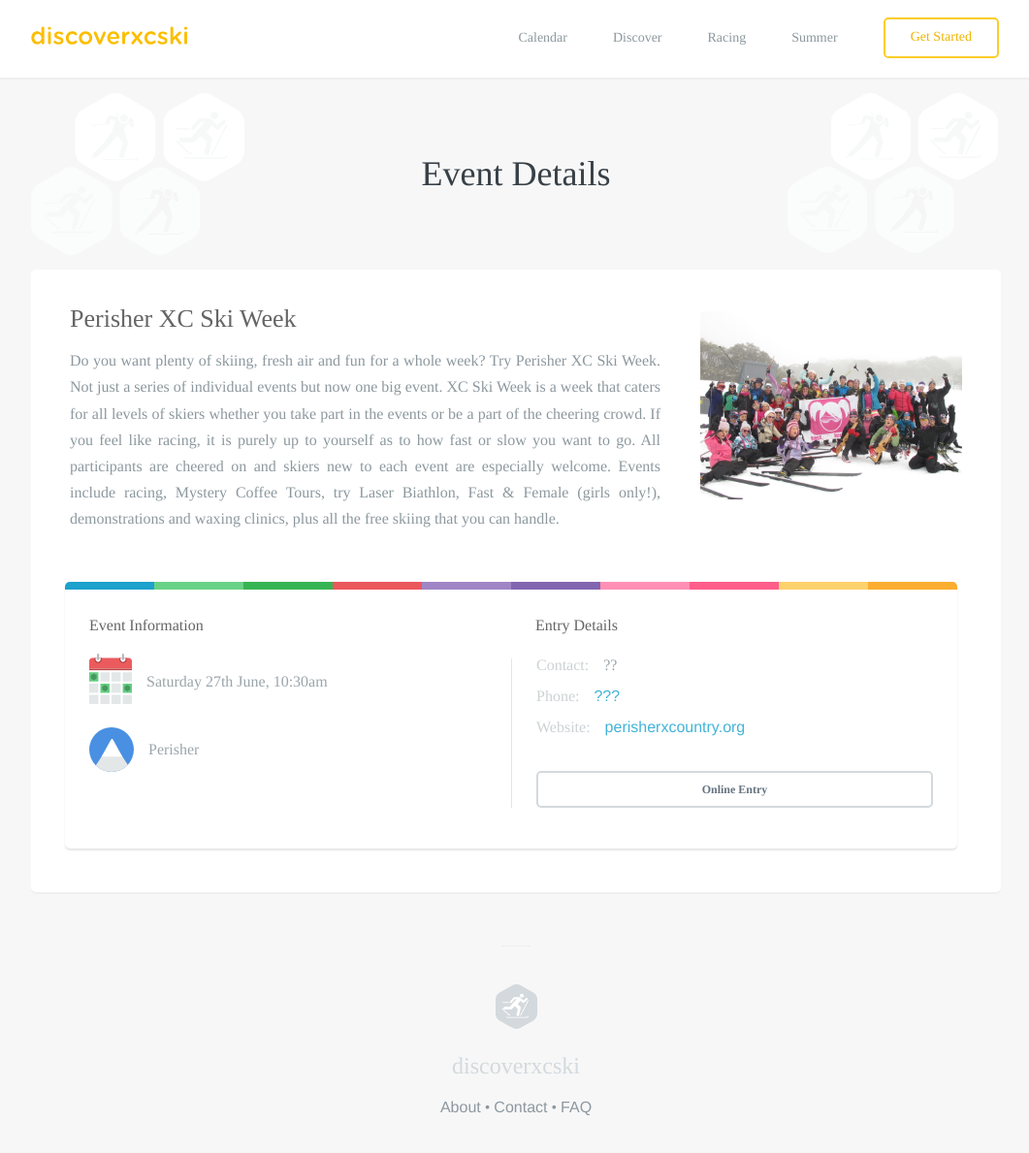
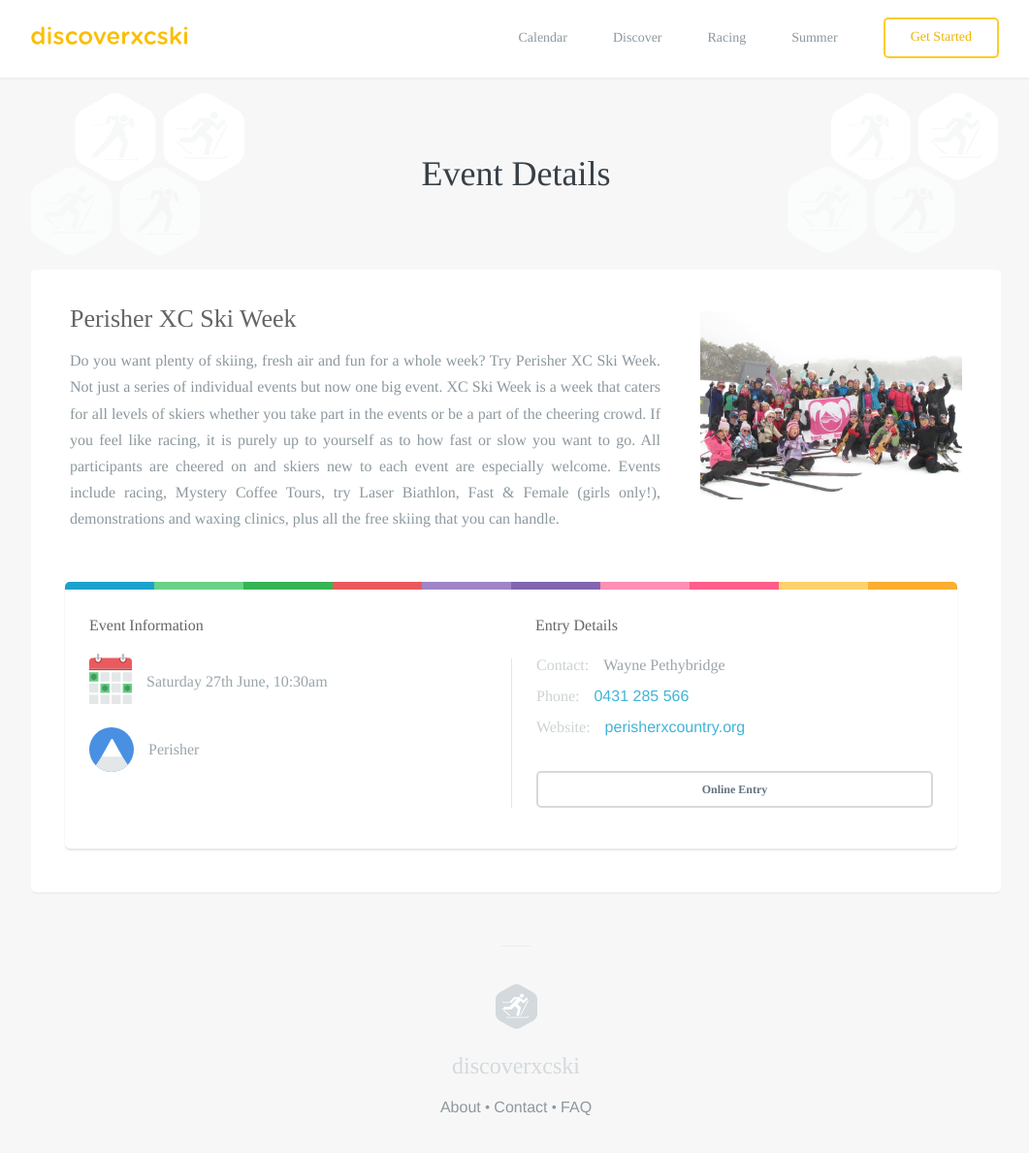
Before and after one commit to robcatto/robcatto.github.io, a Jekyll site: the page built from events/perisher-xc-ski-week/index.html, in a window 1280 px wide and 1201 px high. Shown: the top 1189 px of the window at 97% size, without its empty margins (108-1169 px from the left). Built offline with Jekyll 4.4.1, drawn with Linux system fonts in a browser that asks for light colours; some web fonts are replaced; Markdown is read by kramdown in place of the engine named in the settings.

Commit message:
Update index.html

```diff
--- a/events/perisher-xc-ski-week/index.html
+++ b/events/perisher-xc-ski-week/index.html
@@ -136,9 +136,9 @@ layout: default
                                 <span class="event__meta" style="color: #646464; font-weight: 500; line-height: 0;">Entry Details</span>
                                 <br>
                                 <div class="event__split--border">
-                                        <div><span class="event__meta">Contact:</span><span class="event__info">??</span></div>
+                                        <div><span class="event__meta">Contact:</span><span class="event__info">Wayne Pethybridge</span></div>
                                         <br>
-                                        <div><span class="event__meta">Phone:</span><span class="event__info"><a href="tel:+61-422-804-279">???</a></span></div>
+                                        <div><span class="event__meta">Phone:</span><span class="event__info"><a href="tel:+61-431-285-566">0431 285 566</a></span></div>
                                         <br>
                                         <div><span class="event__meta">Website:</span><span class="event__info"><a href="http://www.perisherxcountry.org/pages.php?X-COUNTRY-SKI-WEEK-CALENDAR-26">perisherxcountry.org</a></span></div>
                                         <br>
```
